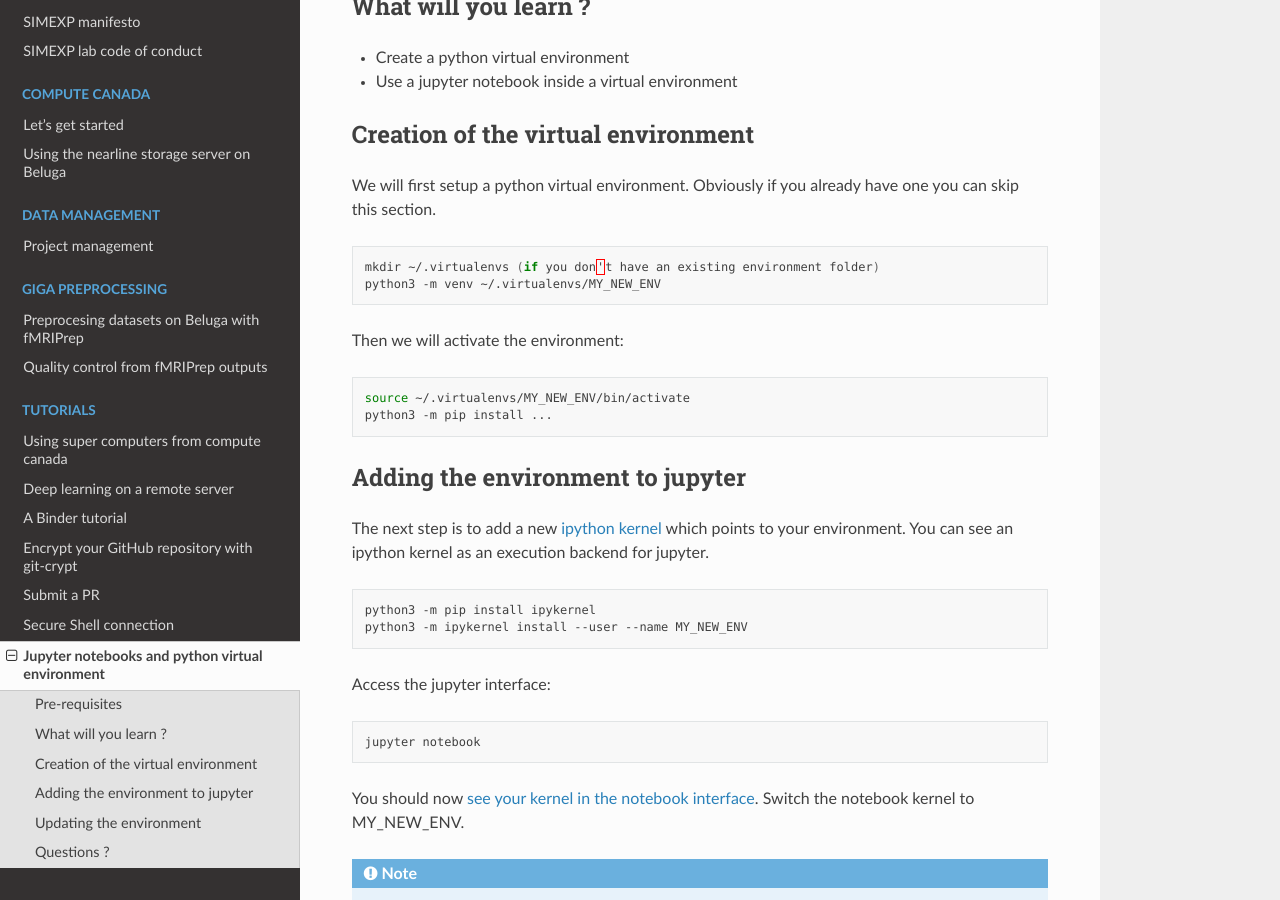
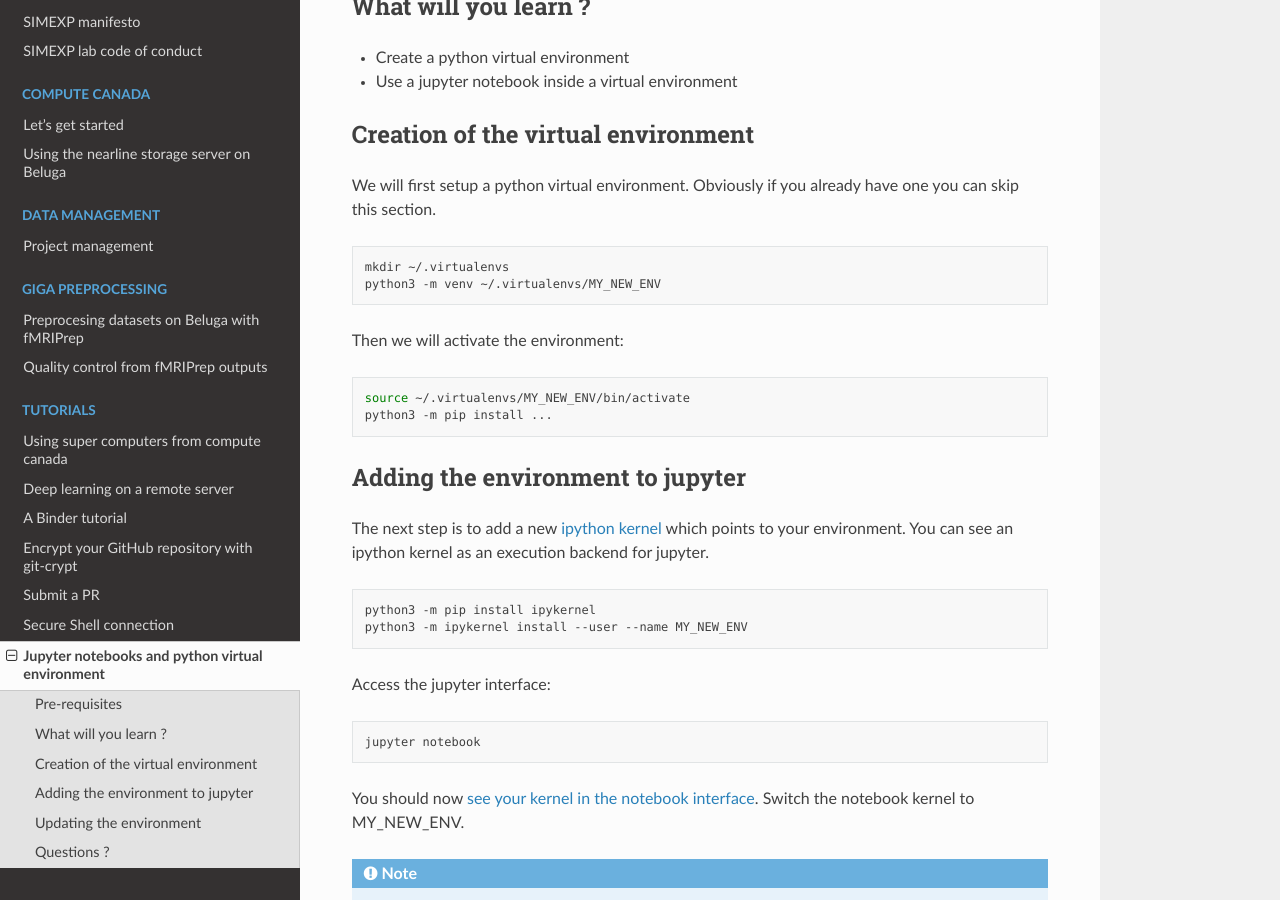
Before and after one commit to SIMEXP/lab-documentation, a Sphinx documentation site: the page built from source/tutorials/notebook_venv.rst, in a window 1280 px wide and 900 px high, scrolled down 628 px. Built offline with Sphinx 7.4.7 and the Read the Docs theme 2.0.0, drawn with Linux system fonts in a browser that asks for light colours.

Commit message:
Update notebook_venv.rst
typo

```diff
--- a/source/tutorials/notebook_venv.rst
+++ b/source/tutorials/notebook_venv.rst
@@ -30,7 +30,7 @@ Obviously if you already have one you can skip this section.
 
 .. code:: bash
 
-  mkdir ~/.virtualenvs (if you don't have an existing environment folder)
+  mkdir ~/.virtualenvs
   python3 -m venv ~/.virtualenvs/MY_NEW_ENV
 
 Then we will activate the environment:
```
